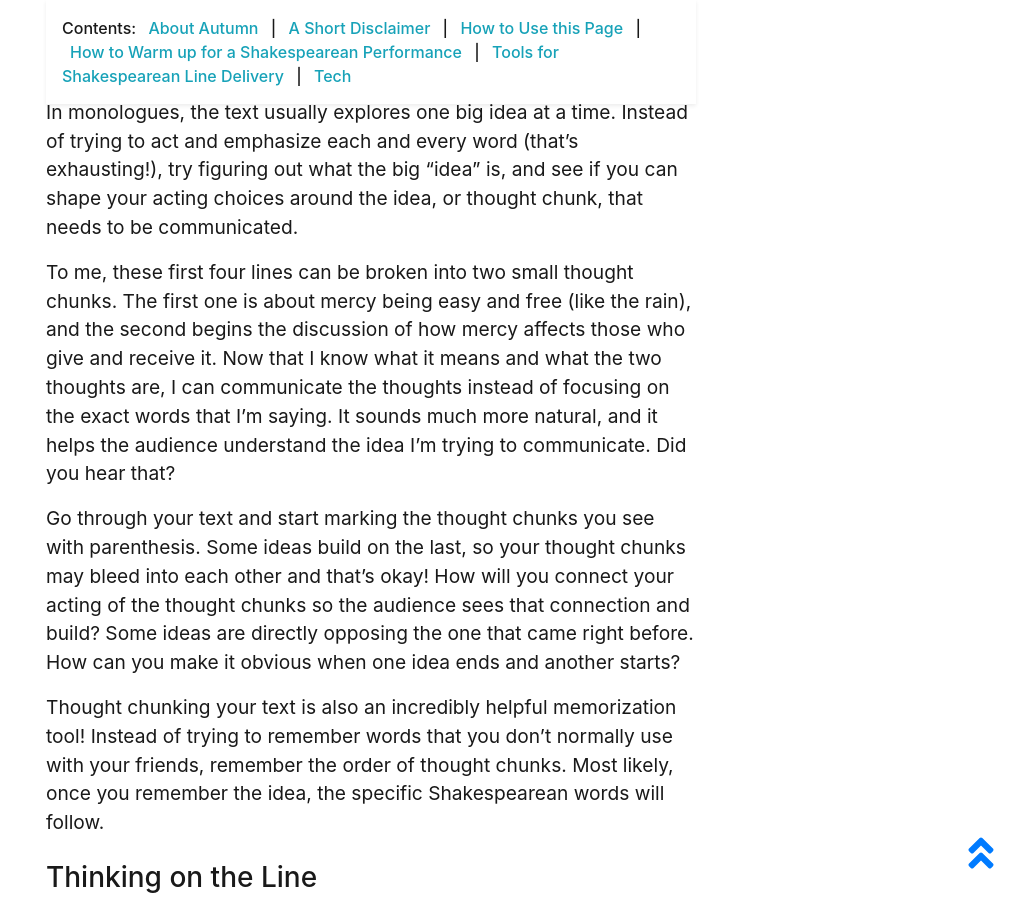
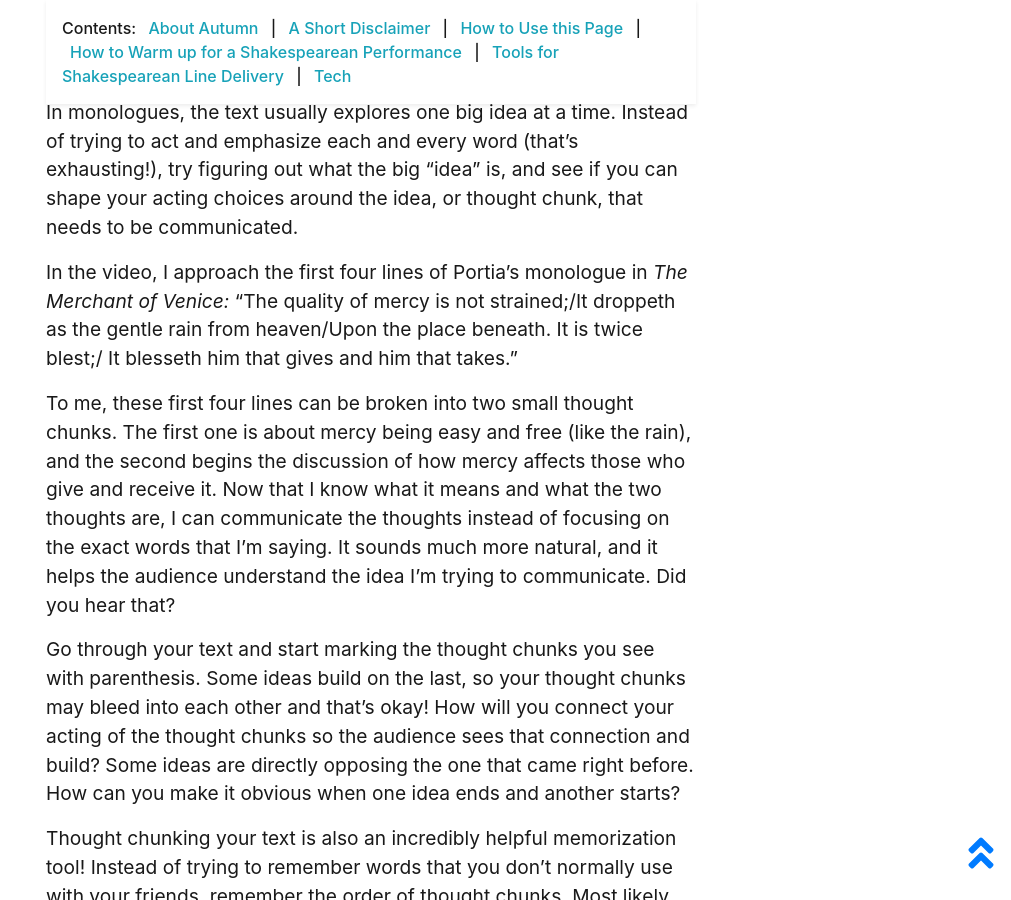
Before and after one commit to thecdil/dramaturgy, a Jekyll site: the page built from pages/acting.md, in a window 1280 px wide and 900 px high, scrolled down 6129 px. Shown: the whole window, without its empty margins (269-1280 px from the left). Built offline with Jekyll 4.4.1, drawn with Linux system fonts in a browser that asks for light colours.

Commit message:
Update acting.md
replaced quote

```diff
--- a/pages/acting.md
+++ b/pages/acting.md
@@ -122,6 +122,8 @@ Typically, audience ears have to spend about 5-10 minutes adjusting to the sound
 
 In monologues, the text usually explores one big idea at a time. Instead of trying to act and emphasize each and every word (that’s exhausting!), try figuring out what the big “idea” is, and see if you can shape your acting choices around the idea, or thought chunk, that needs to be communicated.
 
+In the video, I approach the first four lines of Portia’s monologue in *The Merchant of Venice:* “The quality of mercy is not strained;/It droppeth as the gentle rain from heaven/Upon the place beneath. It is twice blest;/ It blesseth him that gives and him that takes.”
+
 To me, these first four lines can be broken into two small thought chunks. The first one is about mercy being easy and free (like the rain), and the second begins the discussion of how mercy affects those who give and receive it. Now that I know what it means and what the two thoughts are, I can communicate the thoughts instead of focusing on the exact words that I’m saying. It sounds much more natural, and it helps the audience understand the idea I’m trying to communicate. Did you hear that?
 
 Go through your text and start marking the thought chunks you see with parenthesis. Some ideas build on the last, so your thought chunks may bleed into each other and that’s okay! How will you connect your acting of the thought chunks so the audience sees that connection and build? Some ideas are directly opposing the one that came right before. How can you make it obvious when one idea ends and another starts?
```
